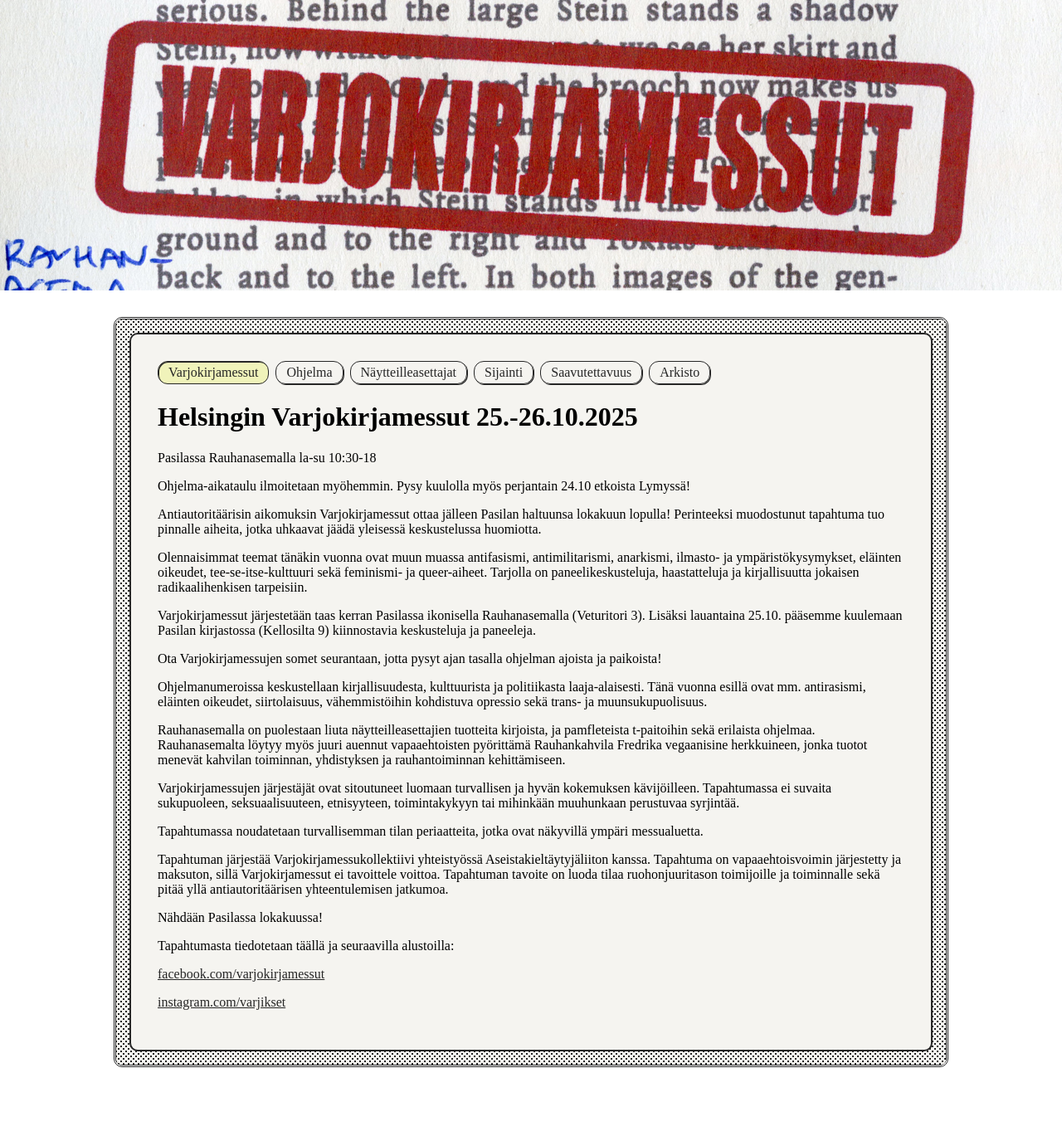
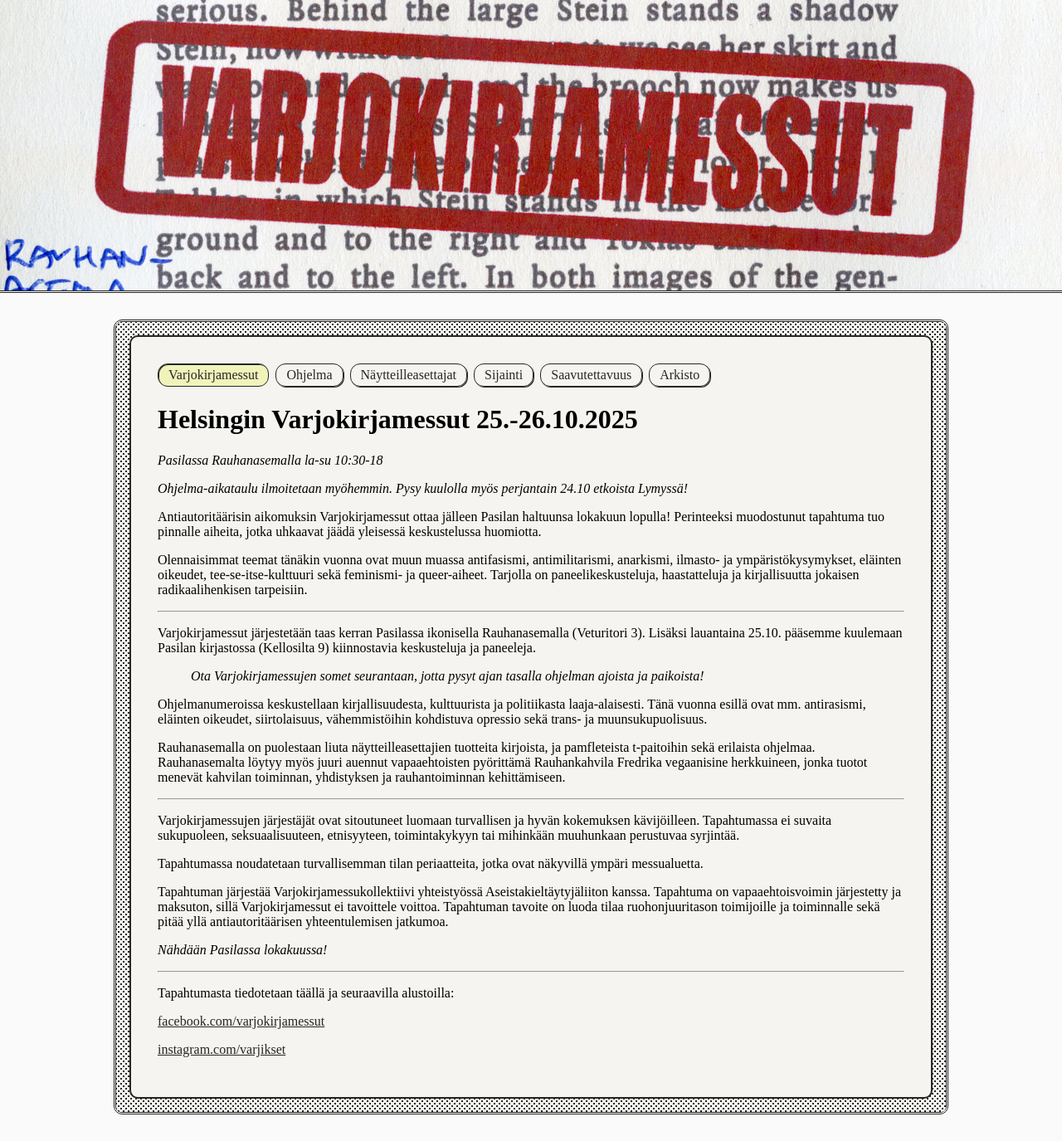
Before and after one commit to vikketii/varjis, a Jekyll site: the page built from index.md, in a window 1280 px wide. Shown: the whole page at 83% size. Built offline with Jekyll 4.4.1, drawn with Linux system fonts in a browser that asks for light colours; before the commit the page ends 1318 px from its top, so only the background shows below that.

Commit message:
add pages config and remove scss

```diff
--- a/Gemfile
+++ b/Gemfile
@@ -2,10 +2,13 @@
 
 source "https://rubygems.org"
 
-gem "jekyll"
+# gem "jekyll"
+
+gem "github-pages", "~> 232", group: :jekyll_plugins
 
 group :jekyll_plugins do
   gem "jekyll-sitemap"
   gem "jekyll-feed"
   gem "jekyll-seo-tag"
 end
+gem "webrick", "~> 1.9"
--- a/_config.yml
+++ b/_config.yml
@@ -1,13 +1,12 @@
-collections:
-    authors:
-        output: true
+title: Varjokirjamessut
+email: your-email@example.com
+description: >- # this means to ignore newlines until "baseurl:"
+  Varjokirjamessujen kotisivut
+domain: vikketii.github.io # if you want to force HTTPS, specify the domain without the http at the start
+url: "https://vikketii.github.io" # the base hostname & protocol for your site, e.g. http://example.com
+baseurl: "/varjis" # the subpath of your site, e.g. /blog
 
 defaults:
-    - scope:
-        path: ""
-        type: "authors"
-      values:
-        layout: "author"
     - scope:
         path: ""
         type: "posts"
--- a/_sass/main.css
+++ b/assets/css/styles.css
@@ -1,18 +1,17 @@
 
 body {
-    /* background: #f5f4f0; */
+    background: rgb(250, 250, 250);
     margin: 0;
     padding: 0;
     font-family: 'Times New Roman', Times, serif;
     font-size: 16px;
-    /* display: flex; */
-    /* justify-content: center; */
 }
 
 .main-container {
     display: flex;
     justify-content: center;
     padding: 2rem;
+    border-top: 3px double rgb(38,38,38);
 }
 
 .double-border {
@@ -34,11 +33,9 @@ body {
 }
 
 .content-container {
-    /* min-height: calc(100vh - 22px); */
-    /* width: 100%; */
+    min-height: 40vh;
     border: 2px solid rgb(38, 38, 38);
     border-radius: 10px;
-    /* margin: 0 auto; */
     padding: 2rem;
     background: #f5f4f0;
 }
--- a/assets/css/styles.scss
+++ /dev/null
@@ -1,3 +0,0 @@
----
----
-@import "main";
--- a/index.md
+++ b/index.md
@@ -4,21 +4,27 @@ title: Varjokirjamessut
 
 # Helsingin Varjokirjamessut 25.-26.10.2025
 
-Pasilassa Rauhanasemalla la-su 10:30-18
+*Pasilassa Rauhanasemalla la-su 10:30-18*
 
-Ohjelma-aikataulu ilmoitetaan myöhemmin. Pysy kuulolla myös perjantain 24.10 etkoista Lymyssä!
+*Ohjelma-aikataulu ilmoitetaan myöhemmin. Pysy kuulolla myös perjantain 24.10 etkoista Lymyssä!*
+
+
 
 Antiautoritäärisin aikomuksin Varjokirjamessut ottaa jälleen Pasilan haltuunsa lokakuun lopulla! Perinteeksi muodostunut tapahtuma tuo pinnalle aiheita, jotka uhkaavat jäädä yleisessä keskustelussa huomiotta.
 
 Olennaisimmat teemat tänäkin vuonna ovat muun muassa antifasismi, antimilitarismi, anarkismi, ilmasto- ja ympäristökysymykset, eläinten oikeudet, tee-se-itse-kulttuuri sekä feminismi- ja queer-aiheet. Tarjolla on paneelikeskusteluja, haastatteluja ja kirjallisuutta jokaisen radikaalihenkisen tarpeisiin.
 
+---
+
 Varjokirjamessut järjestetään taas kerran Pasilassa ikonisella Rauhanasemalla (Veturitori 3). Lisäksi lauantaina 25.10. pääsemme kuulemaan Pasilan kirjastossa (Kellosilta 9) kiinnostavia keskusteluja ja paneeleja.
 
-Ota Varjokirjamessujen somet seurantaan, jotta pysyt ajan tasalla ohjelman ajoista ja paikoista!
+>*Ota Varjokirjamessujen somet seurantaan, jotta pysyt ajan tasalla ohjelman ajoista ja paikoista!*
 
 Ohjelmanumeroissa keskustellaan kirjallisuudesta, kulttuurista ja politiikasta laaja-alaisesti. Tänä vuonna esillä ovat mm. antirasismi, eläinten oikeudet, siirtolaisuus, vähemmistöihin kohdistuva opressio sekä trans- ja muunsukupuolisuus.
 
 Rauhanasemalla on puolestaan liuta näytteilleasettajien tuotteita kirjoista, ja pamfleteista t-paitoihin sekä erilaista ohjelmaa. Rauhanasemalta löytyy myös juuri auennut vapaaehtoisten pyörittämä Rauhankahvila Fredrika vegaanisine herkkuineen, jonka tuotot menevät kahvilan toiminnan, yhdistyksen ja rauhantoiminnan kehittämiseen.
+
+---
 
 Varjokirjamessujen järjestäjät ovat sitoutuneet luomaan turvallisen ja hyvän kokemuksen kävijöilleen. Tapahtumassa ei suvaita sukupuoleen, seksuaalisuuteen, etnisyyteen, toimintakykyyn tai mihinkään muuhunkaan perustuvaa syrjintää.
 
@@ -26,7 +32,9 @@ Tapahtumassa noudatetaan turvallisemman tilan periaatteita, jotka ovat näkyvill
 
 Tapahtuman järjestää Varjokirjamessukollektiivi yhteistyössä Aseistakieltäytyjäliiton kanssa. Tapahtuma on vapaaehtoisvoimin järjestetty ja maksuton, sillä Varjokirjamessut ei tavoittele voittoa. Tapahtuman tavoite on luoda tilaa ruohonjuuritason toimijoille ja toiminnalle sekä pitää yllä antiautoritäärisen yhteentulemisen jatkumoa.
 
-Nähdään Pasilassa lokakuussa!
+*Nähdään Pasilassa lokakuussa!*
+
+---
 
 Tapahtumasta tiedotetaan täällä ja seuraavilla alustoilla:
 
```
